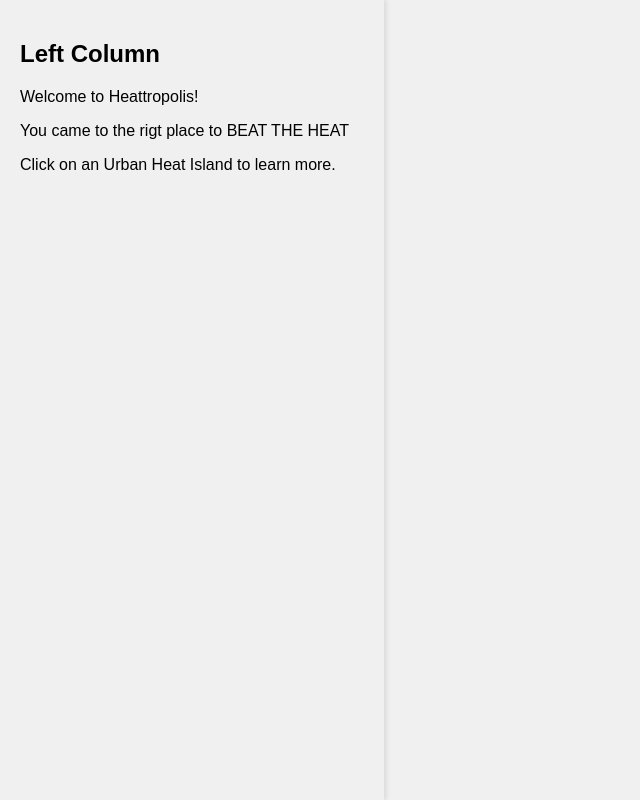
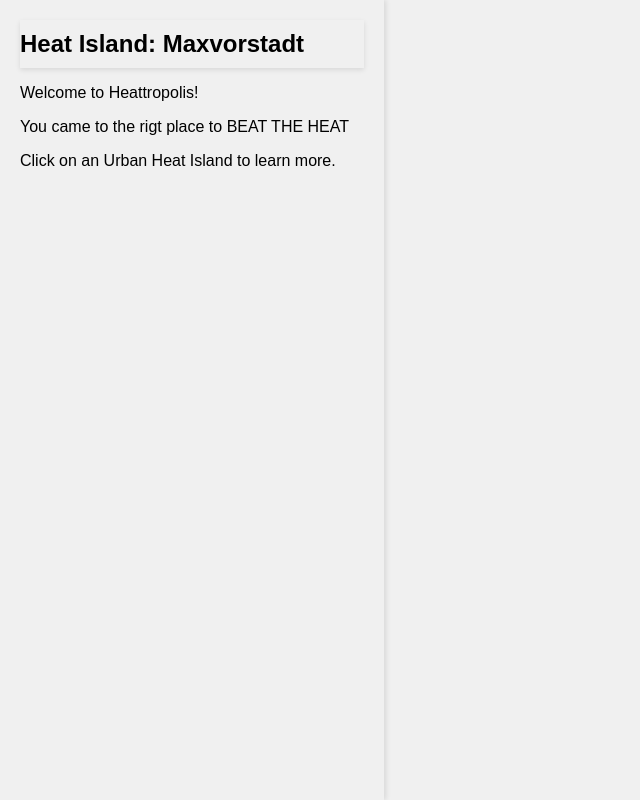
Before and after one commit to TUMJulianSteinigke/GovTecKlimakarte, a Flask app: template website/templates/index.html in a window 1280 px wide. Shown: the whole page, without its empty margins (0-640 px from the left). Run offline with Flask 3, Linux system fonts and the light colour scheme; the template is opened without the code that fills it, so the values that code supplies are empty.

Commit message:
fixed heading

```diff
--- a/website/templates/index.html
+++ b/website/templates/index.html
@@ -27,6 +27,15 @@
             box-shadow: 2px 0 5px rgba(0, 0, 0, 0.1); /* Optional shadow for separation */
             overflow-y: auto; /* Enable scrolling if content overflows */
         }
+        .left h2 {
+            position: sticky; /* Sticky positioning keeps the heading in place */
+            top: 0; /* Sticks the heading to the top of the column */
+            background-color: #f0f0f0; /* Match background color to prevent overlay issues */
+            margin: 0; /* Remove margin to align neatly */
+            padding: 10px 0; /* Add some padding for visual spacing */
+            z-index: 10; /* Ensure it stays above the scrolling content */
+            box-shadow: 0px 2px 5px rgba(0, 0, 0, 0.1); /* Optional shadow for better visibility */
+        }
         .right {
             margin-left: 30%; /* Leave space for the left column */
             flex: 1;
@@ -43,7 +52,7 @@
 </head>
 <body>
     <div class="column left">
-        <h2>Left Column</h2>
+        <h2>Heat Island: Maxvorstadt</h2>
         <div id="clickText">
             <!-- Long content to demonstrate scrolling -->
             <p>Welcome to Heattropolis!</p>
--- a/website/templates/sideElement.html
+++ b/website/templates/sideElement.html
@@ -1,8 +1,6 @@
 <div style="font-family: Arial, sans-serif; line-height: 1.6; padding: 20px; background-color: #f9f9f9; border: 1px solid #ccc; border-radius: 8px;">
-    <h2 style="color: #333;">Heat Island: Maxvorstadt</h2>
-
-    <h3 style="color: #555;">Heat Level and Temperature</h3>
-    <p><strong>Heat Level:</strong> Level 2 (High)</p>
+    <h3 style="color: #555;">Urban Heat Island Information</h3>
+    <p><strong>Heat Level:</strong> Level {{level}} (High)</p>
     <p><strong>Temperature Range:</strong> 38–42°C</p>
     <p><strong>District:</strong> Maxvorstadt</p>
     <p><strong>Centroid:</strong> (48.137, 11.576)</p>
```
